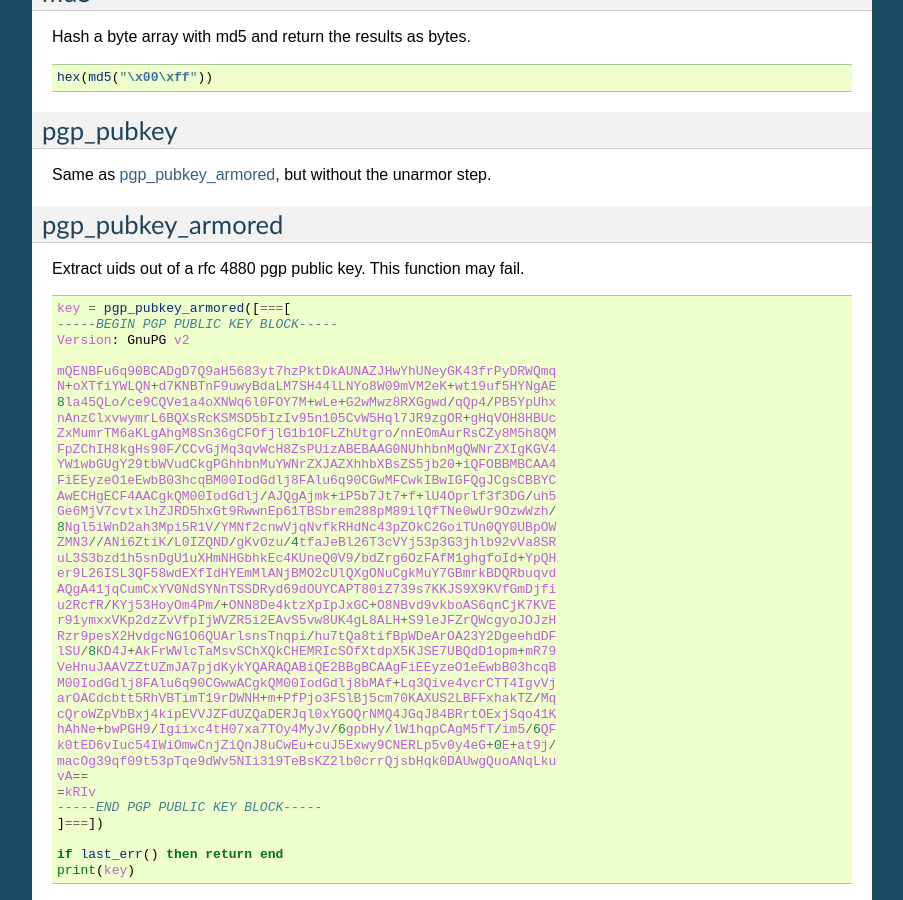
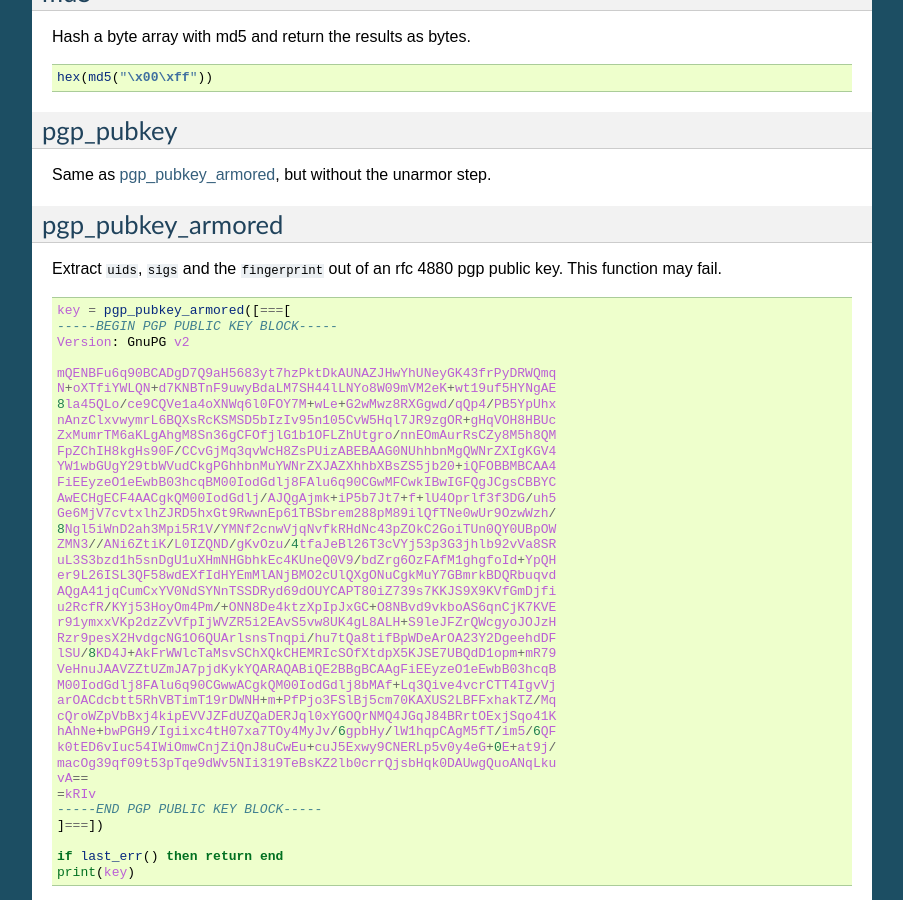
Before and after one commit to kpcyrd/sn0int, a Sphinx documentation site: the page built from docs/reference.rst, in a window 1280 px wide and 900 px high, scrolled down 7112 px. Shown: the whole window, without its empty margins (198-1101 px from the left). Built offline with Sphinx 7.4.7, drawn with Linux system fonts in a browser that asks for light colours.

Commit message:
Update pgp_pubkey_armored docs

```diff
--- a/docs/reference.rst
+++ b/docs/reference.rst
@@ -455,7 +455,8 @@ Same as pgp_pubkey_armored_, but without the unarmor step.
 pgp_pubkey_armored
 ------------------
 
-Extract uids out of a rfc 4880 pgp public key. This function may fail.
+Extract ``uids``, ``sigs`` and the ``fingerprint`` out of an rfc 4880 pgp
+public key. This function may fail.
 
 .. code-block:: lua
 
```
